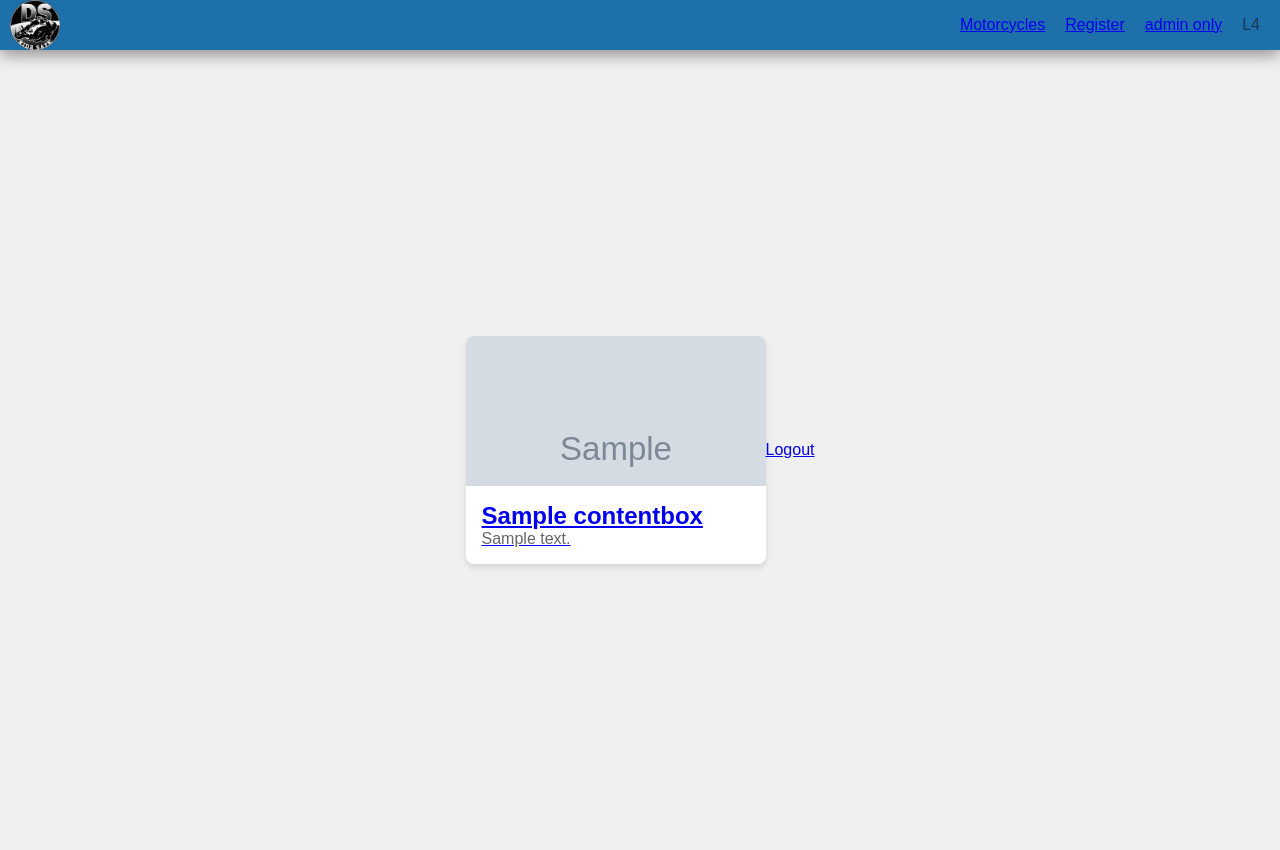
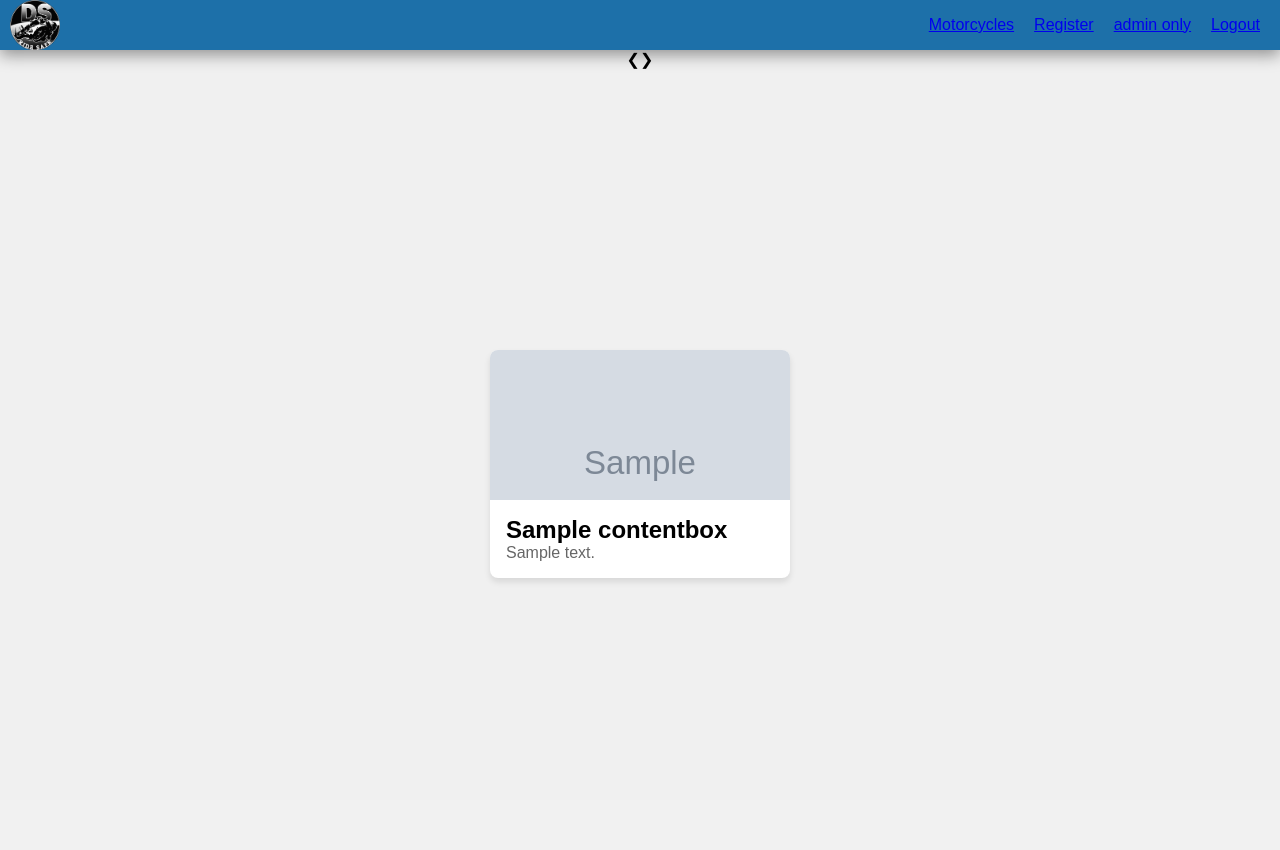
Before and after one commit to ElongatedMust/final, a PHP site: page /homepage.php in a window 1280 px wide. After the commit the page ends 582 px from the top, so only its background shows below. Run offline with PHP 8.4, Linux system fonts and the light colour scheme; the visitor is signed in with stand-in values (Sample User, id 1); tables that the repository leaves empty or names only in its code hold one stand-in row (values such as "Sample post"); grey boxes marked "Sample" are stand-in pictures.

Commit message:
2nd commit so far

```diff
--- a/Styling/homepage.css
+++ b/Styling/homepage.css
@@ -1,3 +1,4 @@
+/* CSS for desktop mode */
 .content {
     display: flex;
     justify-content: center;
@@ -8,6 +9,8 @@
 .card-container {
     display: flex;
     flex-wrap: wrap;
+    justify-content: center; /* Center cards horizontally */
+    align-items: center; /* Center cards vertically */
     gap: 20px;
 }
 
@@ -50,3 +53,31 @@
     font-size: 1rem;
     color: #666;
 }
+
+/* CSS for banner carousel (desktop mode) */
+.carousel-container {
+    display: flex;
+    width: 100%;
+    height: 300px; /* Set the desired height for the banner */
+    margin: 0 auto;
+    overflow: hidden;
+    position: relative;
+    justify-content: center;
+}
+
+.carousel-slide {
+    display: none;
+    width: 100%;
+    height: 100%; /* Ensure all images have the same height */
+}
+
+.carousel-btn {
+    cursor: pointer;
+}
+
+/* Media Query for mobile mode (disabling the carousel) */
+@media (max-width: 768px) {
+    .carousel-container {
+        display: none;
+    }
+}
--- a/header.php
+++ b/header.php
@@ -11,7 +11,7 @@ require_once('template.php');
             <li><a href="motorcycles.php">Motorcycles</a></li>
             <li><a href="register.php">Register</a></li>
             <li> <?php if ($isAdmin) { echo '<a href="adminpage.php">admin only</a>';} ?> </li>
-            <li>L4</li>
+            <li><a href="logout.php">Logout</a></li>
         </ul>
 
     </nav>
--- a/homepage.php
+++ b/homepage.php
@@ -1,31 +1,79 @@
 <?php
 session_start();
 $pageTitle = "Downshift";
-require ('connections/db.connect.php');
+require_once('connections/db.connect.php'); // Corrected include path
 require_once('template.php');
 require_once('header.php');
+
 if (!isset($_SESSION['user_id'])) {
-    // The user is not logged in, so you can redirect them to the login page
+    // The user is not logged in, so redirect them to the login page
     header('Location: login.php');
-    exit; }
+    exit;
+}
+
 $isAdmin = isset($_SESSION['is_admin']) && $_SESSION['is_admin'] == 1;
 ?>
+<script>
+    let currentSlide = 0;
+    const slides = document.getElementsByClassName("carousel-slide");
 
-<div class="content">
+    // Show the initial slide
+    showSlide(currentSlide);
+
+    function changeSlide(n) {
+        showSlide(currentSlide += n);
+    }
+
+    function showSlide(n) {
+        if (n >= slides.length) {
+            currentSlide = 0;
+        }
+        if (n < 0) {
+            currentSlide = slides.length - 1;
+        }
+        for (let i = 0; i < slides.length; i++) {
+            slides[i].style.display = "none";
+        }
+        slides[currentSlide].style.display = "block";
+    }
+</script>
+<div class="carousel-container">
+    <!-- Image slides -->
+    <div class="carousel-slide">
+        <img src="images/slide1.jpg" alt="Image 1">
+    </div>
+    <div class="carousel-slide">
+        <img src="images/slide2.jpg" alt="Image 2">
+    </div>
+    <div class="carousel-slide">
+        <img src="images/slide3.jpg" alt="Image 3">
+    </div>
+
+    <!-- Navigation buttons -->
+    <a class="carousel-btn" onclick="changeSlide(-1)">&#10094;</a>
+    <a class="carousel-btn" onclick="changeSlide(1)">&#10095;</a>
+</div>
 <?php
-    $sql = "SELECT * FROM contentbox";
+// Create a new database instance
 $db = new Database;
 $pdo = $db->getPDO();
+
+// Define your SQL query
+$sql = "SELECT DISTINCT contentbox.id, contentbox.title, contentbox.text, images.path_image
+        FROM contentbox
+        INNER JOIN images ON contentbox.id = images.content_id"; // Fixed the JOIN condition
+
+// Execute the SQL query
 $content = $pdo->query($sql);
-    $result = $content->fetchAll();
 
-    if (!$result) {
+// Check if any rows were returned
+if (!$content) {
     echo '<p>No listings found.</p>';
 } else {
     echo '<div class="card-container">';
-        foreach ($result as $item) {
+    while ($item = $content->fetch(PDO::FETCH_ASSOC)) {
         echo '<div class="card">
-            <a href="register.php">
+
             <div class="imagecap">
                 <img src="' . $item['path_image'] . '" alt="' . $item['title'] . '">
             </div>
@@ -33,16 +81,12 @@ $isAdmin = isset($_SESSION['is_admin']) && $_SESSION['is_admin'] == 1;
                 <h2 class="title">' . $item['title'] . '</h2>
                 <p class="text">' . $item['text'] . '</p>
             </div>
-            </a>
         </div>';
     }
     echo '</div>';
-        echo '<br>';
 }
 ?>
-    <a href="logout.php">Logout</a>
+
 </div>
-
-
 </body>
 </html>
```
Also changed, not shown: connections/db.image.php (added, +36 -0 lines), images/moto1.jpg (added), images/show_image1.jpg (added), images/slide1.jpg (added), images/slide2.jpg (added), images/slide3.jpg (added). Lines whose indentation alone changed are shown as unchanged.
